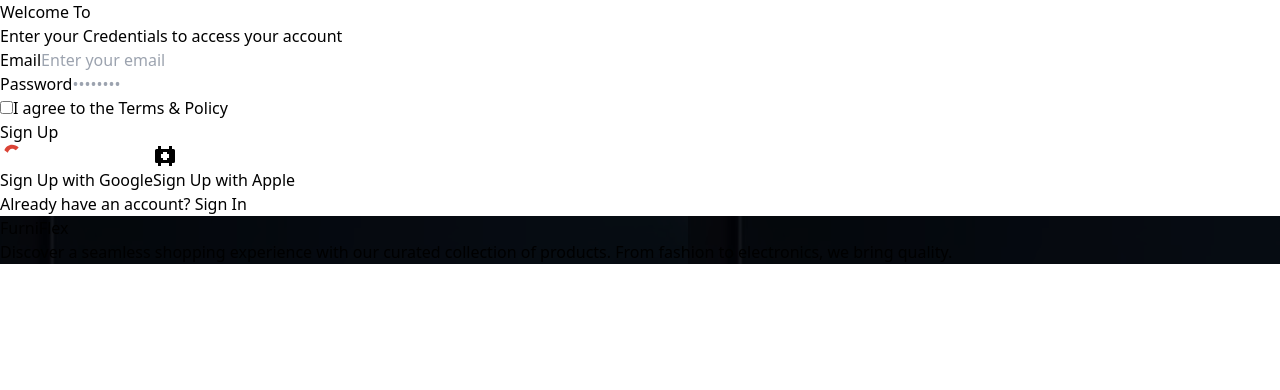
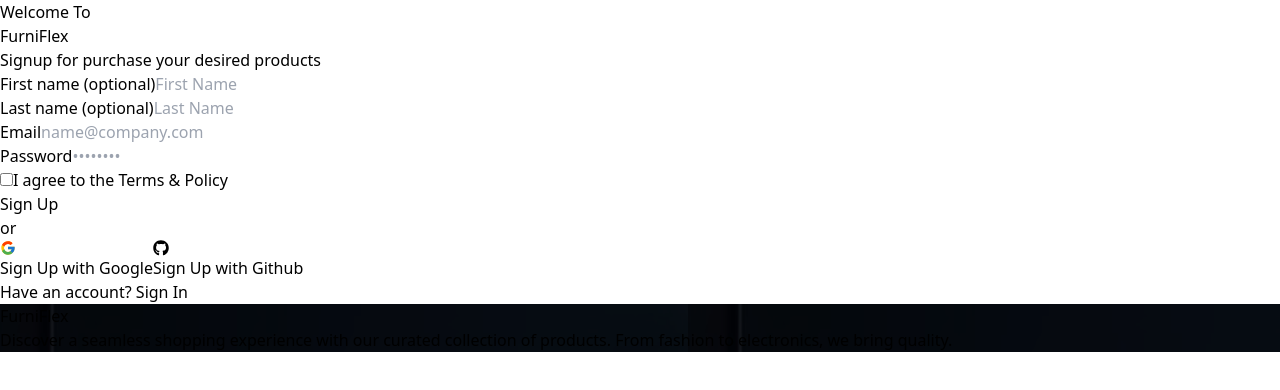
Before and after one commit to Nahidul-Islam-Siam/iBOS-job-task, a React (Vite) app: page /signUp in a window 1280 px wide. Shown: the top 390 px of the page. Built offline with nearby package versions, Linux system fonts and the light colour scheme.

Commit message:
fire provider setup

```diff
--- a/package.json
+++ b/package.json
@@ -10,6 +10,7 @@
     "preview": "vite preview"
   },
   "dependencies": {
+    "firebase": "^10.13.1",
     "react": "^18.3.1",
     "react-dom": "^18.3.1",
     "react-icons": "^5.3.0",
--- /dev/null
+++ b/src/Firebase/Firebase.config.js
@@ -0,0 +1,17 @@
+
+import { initializeApp } from "firebase/app";
+import { getAuth } from "firebase/auth";
+
+const firebaseConfig = {
+  apiKey: "AIzaSyDOAbLOd-7V57gaYCxRHq_2tur0yFPYgUA",
+  authDomain: "ibos-job-task.firebaseapp.com",
+  projectId: "ibos-job-task",
+  storageBucket: "ibos-job-task.appspot.com",
+  messagingSenderId: "578878130719",
+  appId: "1:578878130719:web:9c7b9d4b24ac2857ea632a"
+};
+
+// Initialize Firebase
+const app = initializeApp(firebaseConfig);
+const auth = getAuth(app);
+export default auth
--- /dev/null
+++ b/src/FirebaseProvider.jsx/FirebaseProvider.jsx
@@ -0,0 +1,22 @@
+import { createUserWithEmailAndPassword } from "firebase/auth";
+import { createContext } from "react";
+import auth from "../Firebase/Firebase.config";
+
+export const AuthContex = createContext(null)
+const FirebaseProvider = ({children}) => {
+
+    const createUser =(email, password)=>{
+      return  createUserWithEmailAndPassword(auth, email, password)
+    }
+
+    const allValues={
+createUser,
+    }
+    return (
+        <AuthContex.Provider value={allValues}>
+            {children}
+        </AuthContex.Provider>
+    );
+};
+
+export default FirebaseProvider;
--- a/src/Login/SignIn.jsx
+++ b/src/Login/SignIn.jsx
@@ -1,6 +1,7 @@
 import { Link } from "react-router-dom";
 import bgImg from "../assets/bgChair.png";
 import SocialLogin from "./SocialLogin";
+
 
 const SignUp = () => {
   return (
@@ -10,14 +11,14 @@
 
           {/* Left section: Signup Form */}
           <div className="md:w-full w-full p-28 bg-white border rounded-md">
-            <h3 className="text-gray-800 text-3xl font-extrabold">
-            <span>  Welcome To</span>
+            <h3 className="text-gray-800 text-3xl font-extrabold ">
+            <span> Welcome To</span>
             </h3>
             <p className="text-sm  text-gray-600">
             Enter your Credentials to access your account
             </p>
 
-            <form className="mt-6">
+            <form className="mt-2">
               <div className="grid grid-cols-2 gap-4">
                 {/* <div>
                   <label
@@ -78,7 +79,7 @@
                   type="password"
                   id="password"
                   className="bg-gray-50 border border-gray-300 text-gray-900 text-sm rounded-lg p-2.5 w-full"
-                  placeholder="••••••••"
+                  placeholder="Enter your password"
                   required
                 />
               </div>
@@ -100,7 +101,7 @@
               >
                 Sign Up
               </button>
-
+<h3 className="text-center mt-1">or</h3>
               {/* <div className="flex items-center justify-center mt-6 space-x-4">
                 <button className="flex items-center justify-center border px-4 py-2 rounded-md">
                   <svg
--- a/src/Login/SignUp.jsx
+++ b/src/Login/SignUp.jsx
@@ -1,5 +1,6 @@
 import SocialLogin from "./SocialLogin";
 import bgImg from "../assets/bgChair.png";
+import { Link } from "react-router-dom";
 
 const SignUp = () => {
     return (
@@ -10,13 +11,15 @@
 
           {/* Left section: Signup Form */}
           <div className="md:w-full w-full p-24 bg-white border rounded-md">
-            <h3 className="text-gray-800 text-3xl font-extrabold">
-              Welcome To <br /><span className="text-blue-600">FurniFlex</span>
+            <div className="text-center">
+            <h3 className="text-gray-700 text-xl font-extrabold">
+              Welcome To <br /><span className="text-4xl text-gray-800">Furni<span className="text-blue-600">Flex</span></span>
             </h3>
             <p className="text-sm mt-4 text-gray-600">
               Signup for purchase your desired products
             </p>
 
+            </div>
             <form className="mt-6">
               <div className="grid grid-cols-2 gap-4">
                 <div>
@@ -24,7 +27,7 @@
                     htmlFor="firstName"
                     className="block mb-2 text-sm font-medium text-gray-900"
                   >
-                    First Name
+                   First name (optional)
                   </label>
                   <input
                     type="text"
@@ -39,7 +42,7 @@
                     htmlFor="lastName"
                     className="block mb-2 text-sm font-medium text-gray-900"
                   >
-                    Last Name
+Last name (optional)
                   </label>
                   <input
                     type="text"
@@ -100,6 +103,7 @@
               >
                 Sign Up
               </button>
+              <h3 className="text-center mt-1">or</h3>
 
               {/* <div className="flex items-center justify-center mt-6 space-x-4">
                 <button className="flex items-center justify-center border px-4 py-2 rounded-md">
@@ -128,7 +132,7 @@
               <SocialLogin/>
 
               <p className="mt-6 text-sm text-center text-gray-600">
-                Already have an account? <a href="#" className="text-blue-600 font-semibold hover:underline">Sign In</a>
+              Have an account? <Link to={"/signIn"}  className="text-blue-600 font-semibold hover:underline"> Sign In</Link>
               </p>
             </form>
           </div>
--- a/src/Login/SocialLogin.jsx
+++ b/src/Login/SocialLogin.jsx
@@ -1,30 +1,17 @@
 
-
+import { FcGoogle, } from "react-icons/fc";
+import { FaGithub } from "react-icons/fa";
 const SocialLogin = () => {
     return (
         <div>
              <div className="flex items-center justify-center mt-6 space-x-4">
-                <button className="flex items-center justify-center border px-4 py-2 rounded-md">
-                  <svg
-                    xmlns="http://www.w3.org/2000/svg"
-                    width="24"
-                    fill="#DB4437"
-                    viewBox="0 0 48 48"
-                  >
-                    <path d="M24 9.5c3.1 0 5.8 1.2 7.7 3.1l5.7-5.7C33.7 3.4 29.1 1.5 24 1.5c-7 0-13 4.5-15.2 10.8l6.8 5.4C16.9 13 20.2 9.5 24 9.5z" />
-                  </svg>
+                <button className="flex items-center justify-center border px-4 py-2 rounded-md gap-2">
+                <FcGoogle/>
                   Sign Up with Google
                 </button>
-                <button className="flex items-center justify-center border px-4 py-2 rounded-md">
-                  <svg
-                    xmlns="http://www.w3.org/2000/svg"
-                    width="24"
-                    fill="#000000"
-                    viewBox="0 0 24 24"
-                  >
-                    <path d="M16 2v3H8V2H5v3H3.5A1.5 1.5 0 002 6.5v11A1.5 1.5 0 003.5 19H5v3h3v-3h8v3h3v-3h1.5A1.5 1.5 0 0022 17.5v-11A1.5 1.5 0 0020.5 5H19V2h-3zM16 14h-2v2h-4v-2H8v-4h2V8h4v2h2v4z" />
-                  </svg>
-                  Sign Up with Apple
+                <button className="flex items-center justify-center border px-4 py-2 gap-2 rounded-md">
+                 <FaGithub/>
+                  Sign Up with Github
                 </button>
               </div>
         </div>
--- a/src/Main/Main.jsx
+++ b/src/Main/Main.jsx
@@ -1,7 +1,8 @@
 import { createBrowserRouter } from "react-router-dom";
 import App from "../App";
 import SignIn from "../Login/SignIn";
-import SignUp from "../Login/SignIn";
+import SignUp from "../Login/SignUp";
+
 
 export const router = createBrowserRouter([
     {
--- a/src/main.jsx
+++ b/src/main.jsx
@@ -6,12 +6,15 @@
   RouterProvider,
 } from "react-router-dom";
 import { router } from './Main/Main.jsx';
+import FirebaseProvider from './FirebaseProvider.jsx/FirebaseProvider.jsx';
 
 
 
 
 createRoot(document.getElementById('root')).render(
   <StrictMode>
-   <RouterProvider router={router} />
+<FirebaseProvider>
+<RouterProvider router={router} />
+</FirebaseProvider>
   </StrictMode>,
 )
```
Also changed, not shown: 1 other file (tests, documents, lock files or other folders).
